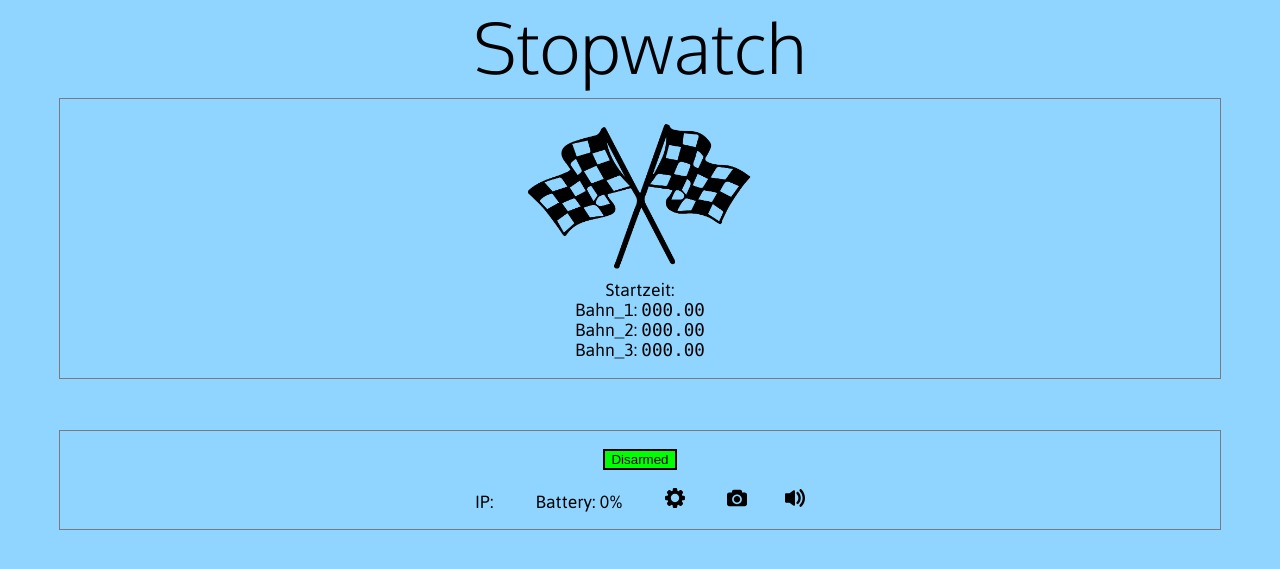
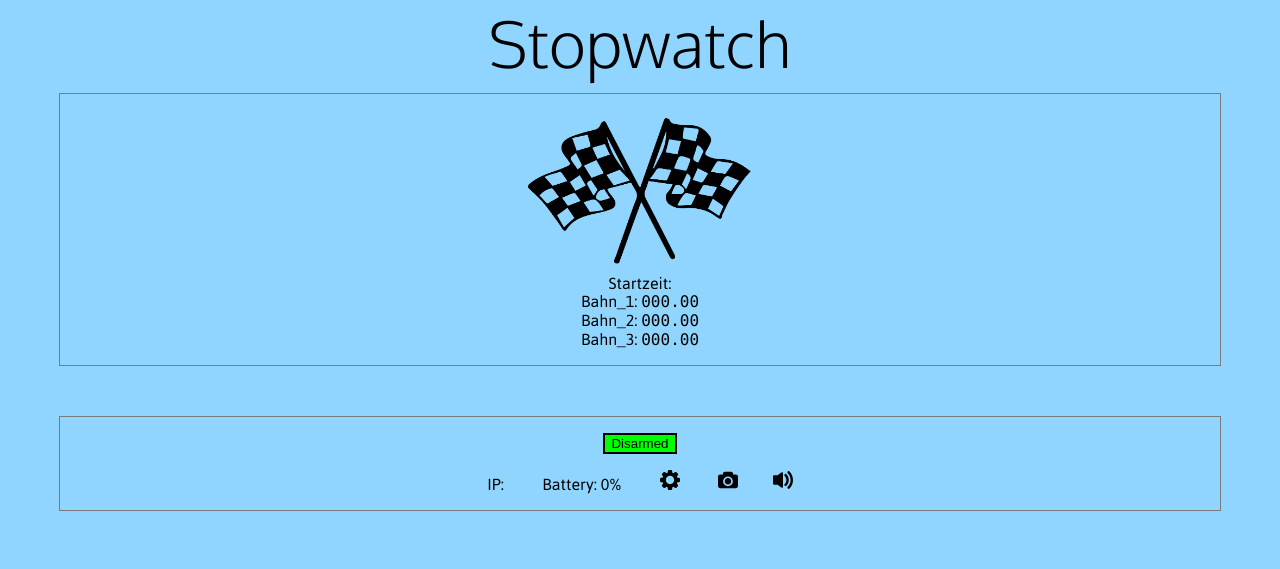
Before and after one commit to Manfe07/Pi-StopWatch, a Flask app: page / in a window 1280 px wide. Shown: the top 569 px of the page. Run offline with Flask 2, Linux system fonts and the light colour scheme; some libraries are stand-ins or nearby versions.

Commit message:
fixed font error

```diff
--- a/flask_backend/static/css/main.css
+++ b/flask_backend/static/css/main.css
@@ -19,7 +19,7 @@
   	*/
     font-family: 'Asap';
     font-weight: 400;
-    font-size: 110%;
+    /*font-size: 110%*/;
 }
 
 #headline {
```
